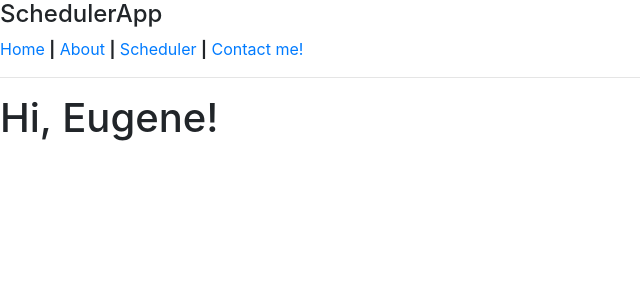
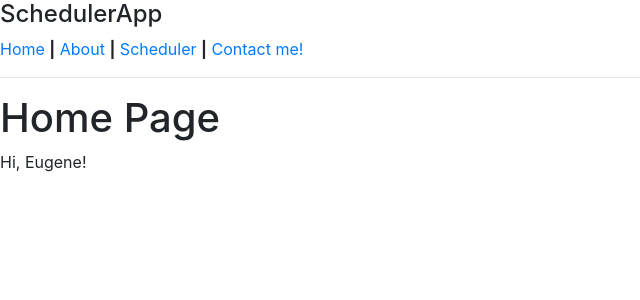
Before and after one commit to ekim1394/SchedulerWebApp, a Flask app: page / in a window 1280 px wide. Shown: the top 300 px of the page, without its empty margins (0-640 px from the left). Run offline with Flask 2, Linux system fonts and the light colour scheme; some libraries are stand-ins or nearby versions.

```diff
--- a/app/templates/index.html
+++ b/app/templates/index.html
@@ -1,6 +1,7 @@
 {% extends "base.html" %}
 {% block content %}
-    <h1>Hi, {{ user.nickname }}!</h1>
+    <h1>Home Page</h1>
+    <p>Hi, {{ user.nickname }}!</p>
     {% for post in posts %}
     <div><p>{{ post.author.nickname }} says: <b>{{ post.body }}</b></p></div>
     {% endfor %}
```
Also changed, not shown: 1 other file.
